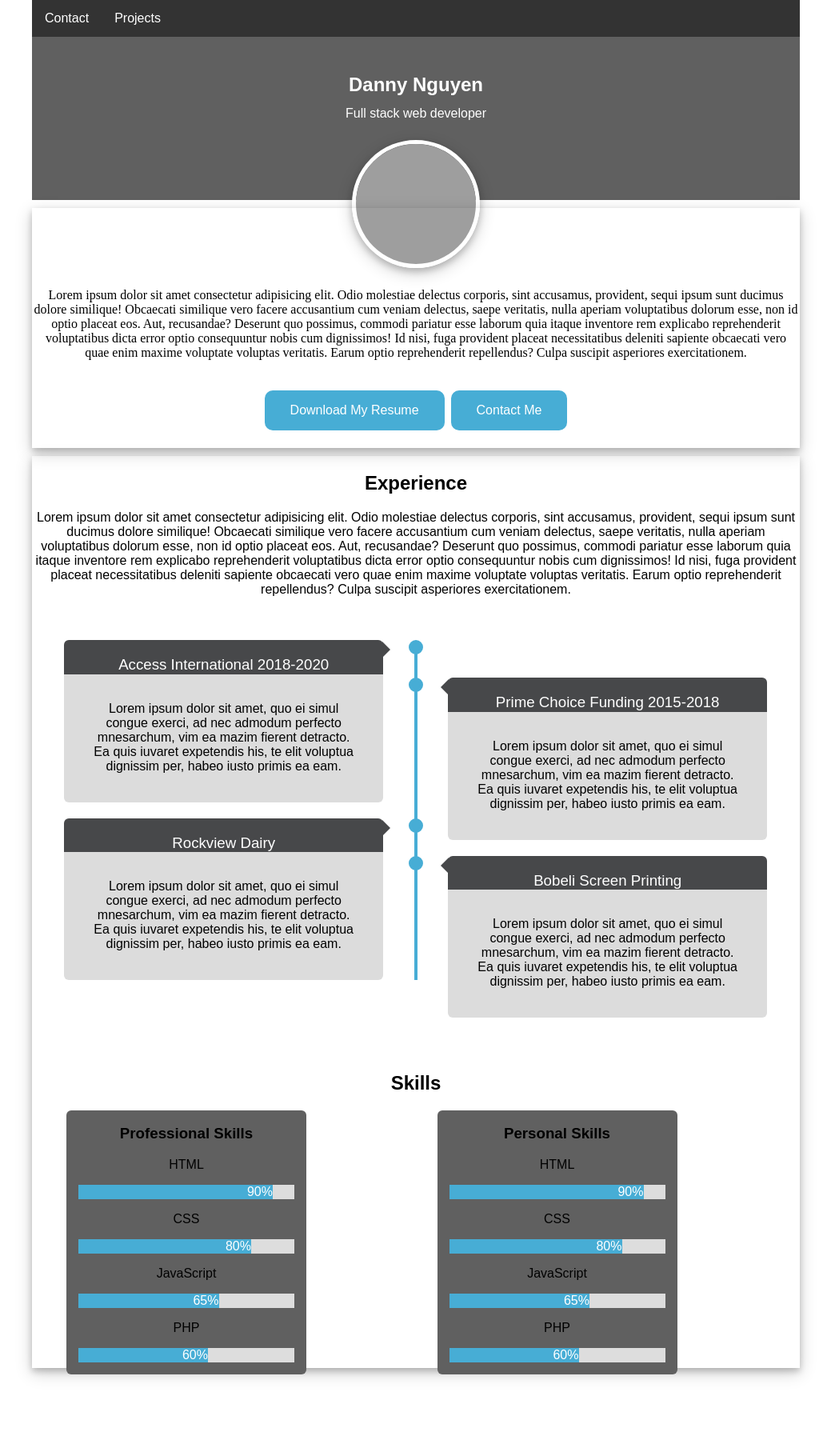
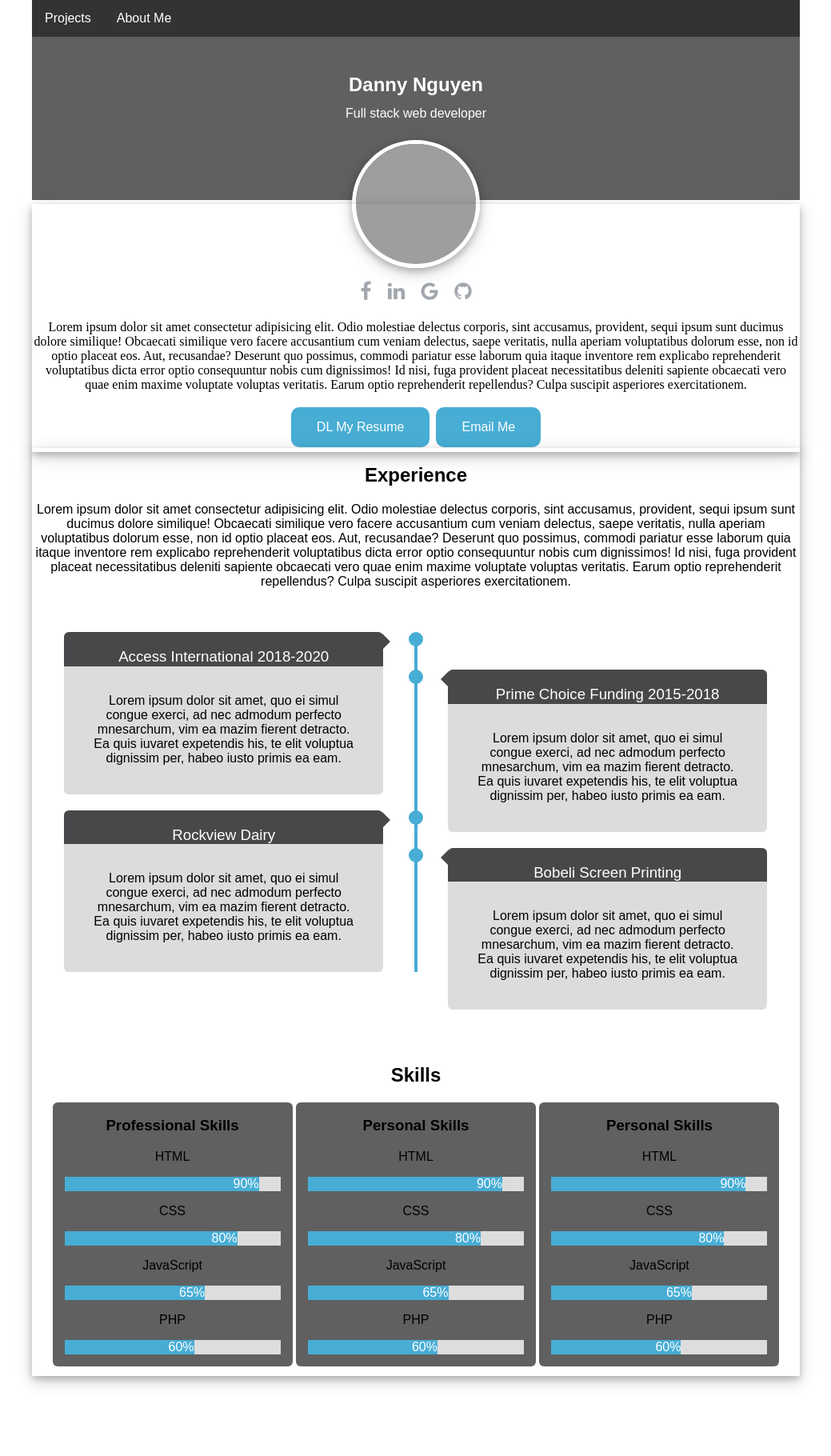
Before and after one commit to DannyLNguyen/danny_portfolio, a Django app: page /resume in a window 1280 px wide. Shown: the whole page at 80% size, without its empty margins (120-1159 px from the left). After the commit the page ends 1733 px from the top, so only its background shows below. Run offline with Django 3.2, Linux system fonts and the light colour scheme; grey boxes are pictures that could not be loaded.

Commit message:
social buttons and links
added social links and functioning 'email me' button
also formated the skills sections to look nicer

```diff
--- a/danny_portfolio/static/style.css
+++ b/danny_portfolio/static/style.css
@@ -148,17 +148,7 @@ ul {
       li a:hover {
         background-color: #111;
       }
-#menu_button{
 
-        float: left;
-        color: magenta;
-        text-decoration: none;
-        margin-left: 420px;
-        top: 20px;
-
-        position: absolute;
-
-}
 
 img {
         border-radius: 50%;
@@ -173,7 +163,7 @@ img {
 
 #intro{
         width: 960px;
-        height: 300px;
+        height: 310px;
         position: absolute;
         top: 410px;
         left: 50%;
@@ -183,10 +173,25 @@ img {
 
 }
 
-#intro p{
 
-        margin-top: 100px;
+#social_tabs{
+        width: 200px;
+
+        margin-top: 90px;
+        display: inline-block;
+        font-size: 25px;
+
+
+        }
+#social_tabs a{
+
+        text-decoration: none;
+        color:  #a2a7ad;
+        padding: 7px;
 }
+
+
+
 .resume_buttons{
         border: none;
         background-color: #47add5;
@@ -195,7 +200,7 @@ img {
         text-decoration: none;
         display: inline-block;
         font-size: 16px;
-        margin: 4px 2px;
+        margin: -15px 2px;
         transition-duration: 0.4s;
         cursor: pointer;
         border-radius: 10px;
@@ -206,7 +211,7 @@ img {
 }
 #experience{
         min-width: 960px;
-        height: 1140px;
+        height: 1160px;
         position: absolute;
         top: 1140px;
         left: 50%;
@@ -383,8 +388,7 @@ img {
         display: inline-block;
         background-color: #606060;
         border-radius: 6px;
-        margin-left: 43px;
-        float: left;
+
 
 
 }
@@ -413,7 +417,7 @@ img {
         display: inline-block;
         background-color: #606060;
         border-radius: 6px;
-        margin-left: 10px;
+
 
 
 
--- a/danny_portfolio/templates/resume.html
+++ b/danny_portfolio/templates/resume.html
@@ -8,6 +8,9 @@
         {% load static %}
         <link rel="stylesheet" href="{% static 'style.css' %}">
         <meta name='viewport' content='width=device-width, initial-scale=1'>
+        <meta name="viewport" content="width=device-width, initial-scale=1">
+        <link rel="stylesheet"
+                href="https://cdnjs.cloudflare.com/ajax/libs/font-awesome/4.7.0/css/font-awesome.min.css">
 
         <script src='main.js'></script>
 </head>
@@ -17,8 +20,9 @@
         <div id="header">
                 <ul>
 
-                        <li><a href="/contact_me">Contact</a></li>
+
                         <li><a href="/projects">Projects</a></li>
+                        <li><a href="/about_me">About Me</a></li>
                 </ul>
 
                 <div id="resume_title">
@@ -33,7 +37,15 @@
         </div>
         <div id="resume_wrapper">
                 <div id="intro">
+                        <div id="social_tabs">
+                                <a href="https://www.facebook.com/danny.nguyen.626" class="fa fa-facebook"
+                                        target="_blank"></a>
+                                <a href="https://www.linkedin.com/in/dannynguyen626" class="fa fa-linkedin"
+                                        target="_blank"></a>
+                                <a href="#" class="fa fa-google"></a>
+                                <a href="https://github.com/DannyLNguyen" class="fa fa-github"></a>
 
+                        </div>
 
 
                         <p>Lorem ipsum dolor sit amet consectetur adipisicing elit. Odio molestiae delectus corporis,
@@ -46,8 +58,9 @@
                                 maxime voluptate voluptas veritatis. Earum optio reprehenderit repellendus? Culpa
                                 suscipit asperiores exercitationem.</p></br>
 
-                        <a href="/images/resume.pdf" download class="resume_buttons">Download My Resume</a>
-                        <a href="/resume" class="resume_buttons">Contact Me</a>
+                        <a href="/images/resume.pdf" download class="resume_buttons">DL My Resume</a>
+                        <a href="/resume" class="resume_buttons" onClick="parent.location='mailto:dannynguyen626@yahoo.com?'">Email Me</a>
+
                 </div>
                 <div id="experience">
 
@@ -148,6 +161,29 @@
                                                 </div>
                                         </div>
 
+                                        <div id="personal_skills">
+                                                <h3>Personal Skills</h3>
+                                                <p>HTML</p>
+                                                <div class="skills_container">
+                                                        <div class="skills html">90%</div>
+                                                </div>
+
+                                                <p>CSS</p>
+                                                <div class="skills_container">
+                                                        <div class="skills css">80%</div>
+                                                </div>
+
+                                                <p>JavaScript</p>
+                                                <div class="skills_container">
+                                                        <div class="skills js">65%</div>
+                                                </div>
+
+                                                <p>PHP</p>
+                                                <div class="skills_container">
+                                                        <div class="skills php">60%</div>
+                                                </div>
+                                        </div>
+
 
                                 </div>
 
```
Lines whose indentation alone changed are shown as unchanged.
